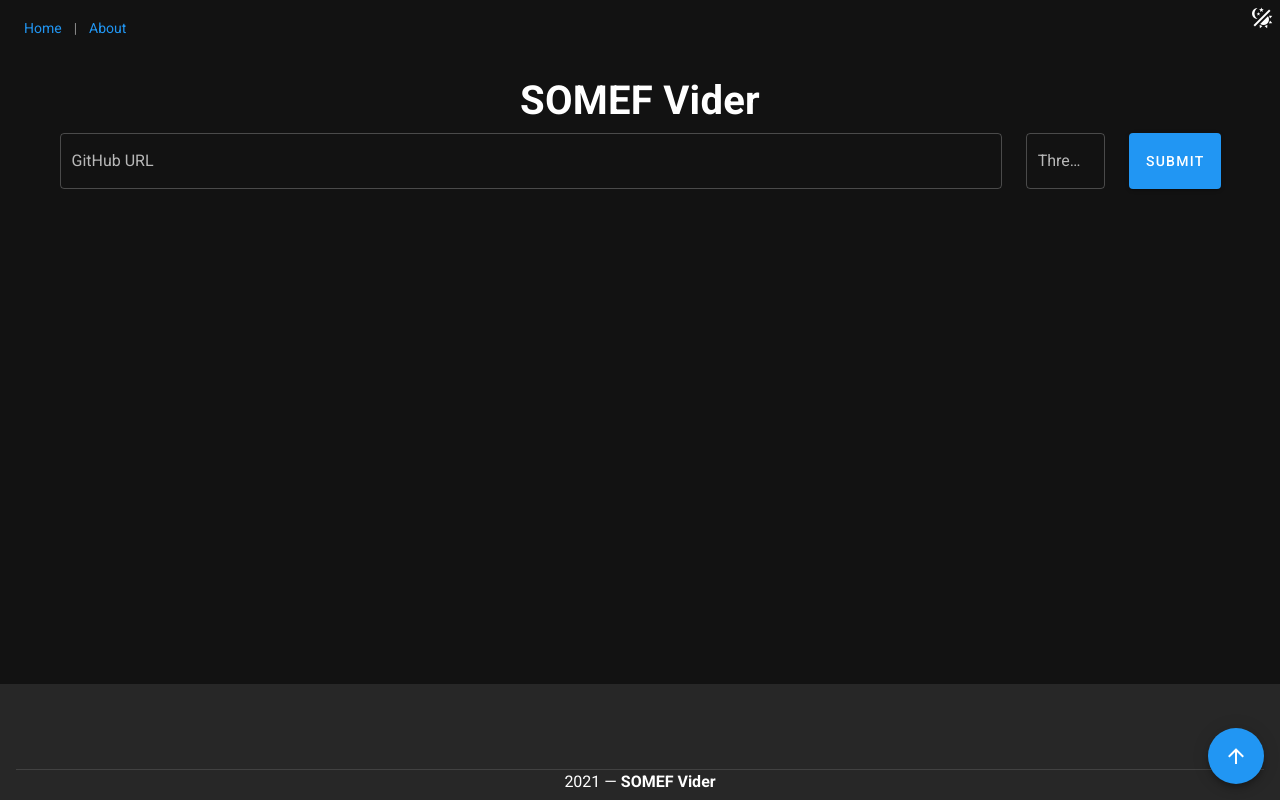
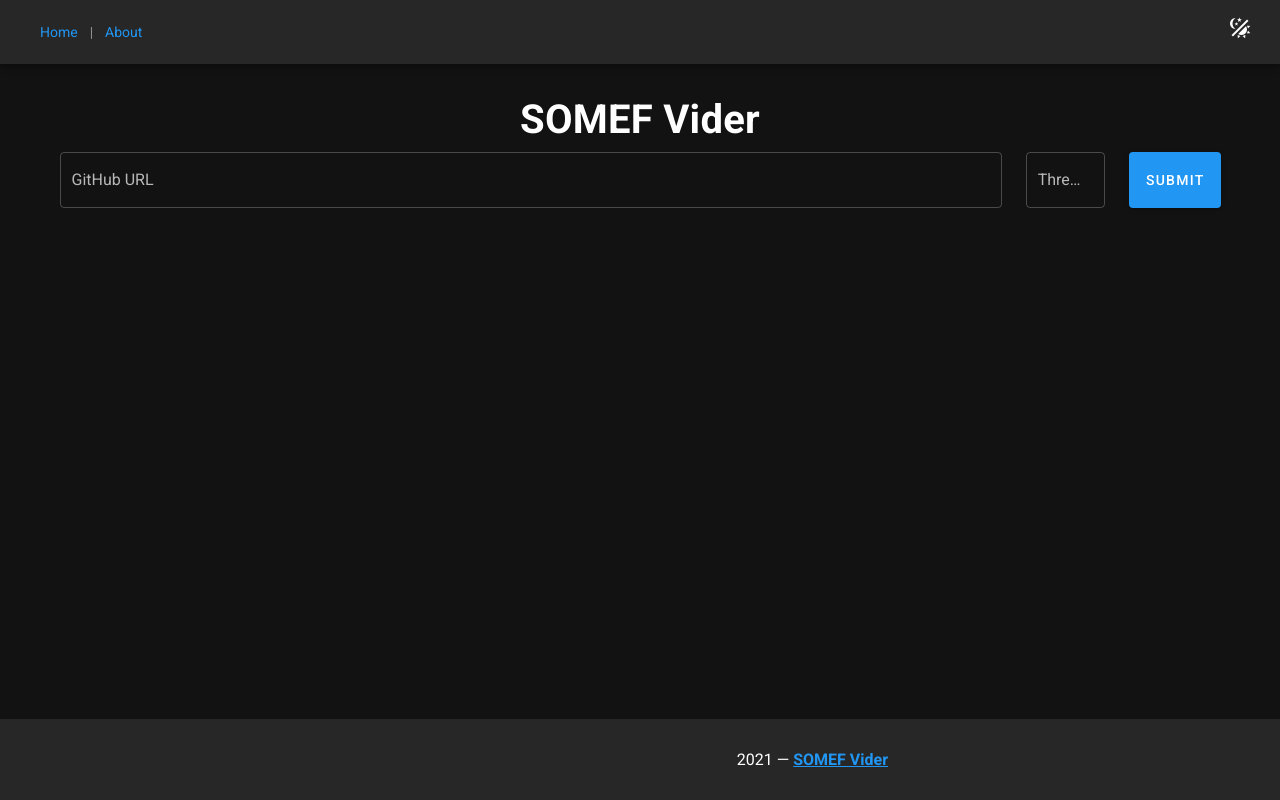
Before and after one commit to SoftwareUnderstanding/SOMEF-Vider, a Vue app in the folder client/: page /#/ in a window 1280 px wide. Built offline with nearby package versions, Linux system fonts and the light colour scheme.

Commit message:
Issue #31: Fixed footer Proper app layout

```diff
--- a/client/src/App.vue
+++ b/client/src/App.vue
@@ -1,8 +1,8 @@
 <template>
   <v-app>
-    <v-main>
 
     <!-- Header -->
+    <v-app-bar app>
       <v-row>
         <v-col>
           <v-breadcrumbs
@@ -17,30 +17,44 @@
           </v-btn>
         </v-col>
       </v-row>
+    </v-app-bar>
 
     <!-- Body -->
+    <v-main>
+      <v-container fluid>
         <router-view/>
+      </v-container>
+    </v-main>
 
     <!-- Footer -->
-      <v-footer absolute>
+    <v-footer>
+      <v-spacer></v-spacer>
       <v-row justify="center" no-gutters>
+        <v-col md="auto" align-self="center">
           <a href="https://oeg.fi.upm.es/">
-            <v-img max-width="75px" max-heigh="75px" contain src="./assets/OEG-logo.png"/>
+            <v-img max-width="65px" max-heigh="65px" contain src="./assets/OEG-logo.png"/>
           </a>
+        </v-col>
+        <v-col md="auto" align-self="center">
           <a href="http://fi.upm.es/">
-            <v-img max-width="75px" max-heigh="75px" contain src="./assets/ETSIINF-logo.png"/>
+            <v-img max-width="65px" max-heigh="65px" contain src="./assets/ETSIINF-logo.png"/>
           </a>
+        </v-col>
+        <v-col md="auto" align-self="center">
           <a href="https://www.upm.es/">
-            <v-img max-width="75px" max-heigh="75px" contain src="./assets/UPM-logo.png"/>
+            <v-img max-width="65px" max-heigh="65px" contain src="./assets/UPM-logo.png"/>
           </a>
-          <v-col class="text-center" cols="12">
-            <v-divider></v-divider>
-            2021 — <strong>SOMEF Vider</strong>
         </v-col>
+        <v-col class="text-center" align-self="center">
+          2021 —
+          <a href="https://github.com/SoftwareUnderstanding/SOMEF-Vider">
+            <strong>SOMEF Vider</strong>
+          </a>
+        </v-col>
+        <v-spacer></v-spacer>
       </v-row>
     </v-footer>
 
-    </v-main>
   </v-app>
 </template>
 
--- a/client/src/views/Home.vue
+++ b/client/src/views/Home.vue
@@ -22,7 +22,7 @@
     ></metadata-card>
 
     <!-- Button to top -->
-    <v-tooltip left>
+    <v-tooltip left v-if="showMetadataCard">
       <template v-slot:activator="{ on, attrs }">
         <v-btn
             v-bind="attrs"
```
Lines whose indentation alone changed are shown as unchanged.
